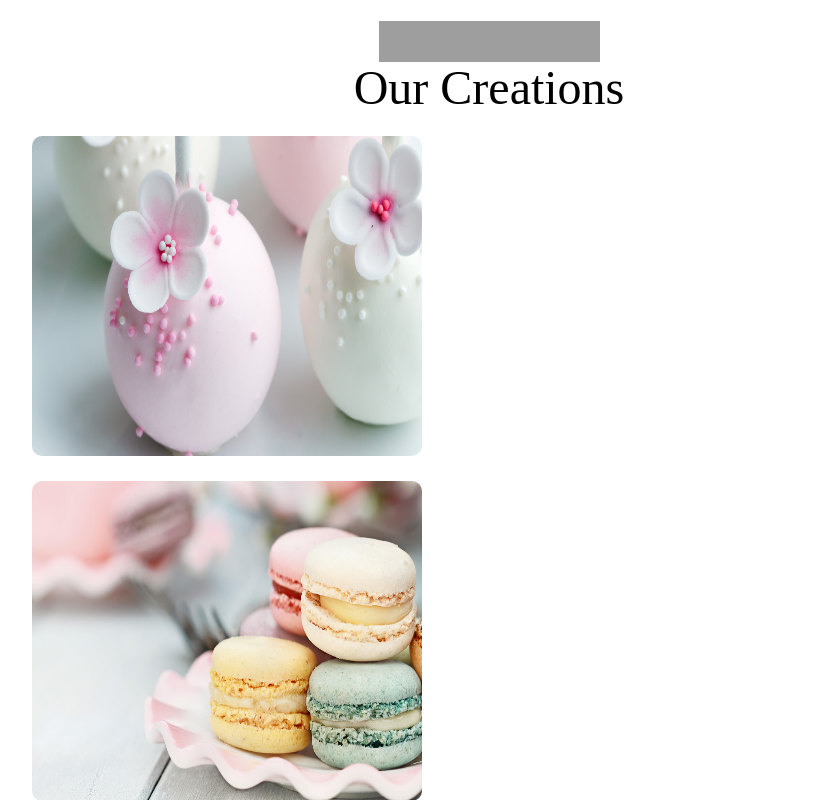
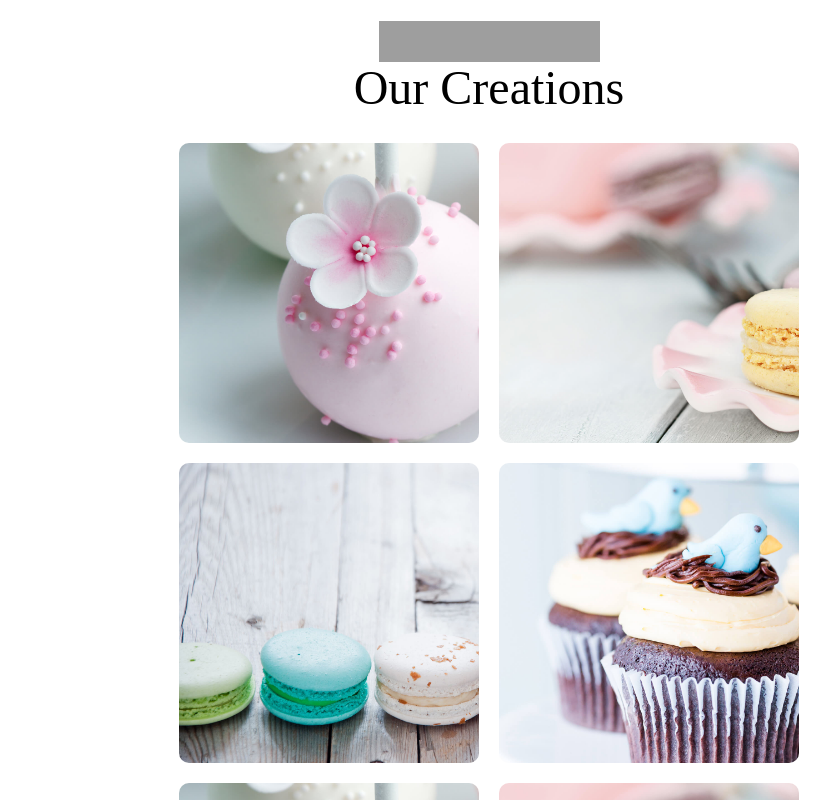
Before and after one commit to prithvi60/Cakery, a React (Create React App) app: page / in a window 1280 px wide. Shown: the part 1940-2740 px from the top of the page, without its empty margins (151-981 px from the left). Built offline with nearby package versions, Linux system fonts and the light colour scheme; grey boxes are pictures that could not be loaded; a web font is replaced by a local one.

Commit message:
Creation component fix

```diff
--- a/src/App.css
+++ b/src/App.css
@@ -534,8 +534,43 @@ background: #FFFFFF;
     height: auto;
     transform: translateY(-284px);
     overflow: hidden;
+    padding: 0 200px;
 }
-.show-grid{
+
+.creation{
+    position: relative;
+    width: 300px;
+    height: 300px;
+    border-radius: 10px;
+    margin: 10px;    background-size: cover;
+}
+.creation_wrapper{
+    display: flex;
+    flex-wrap: wrap;justify-content: center;
+}
+.creation:hover .creation-hover{
+    opacity: 1;
+}
+.creation-hover{
+    position: absolute;
+    opacity: 0;
+    transition: all 500ms ease-in-out;
+width: 100%;
+height: 100%;
+    border-radius: 10px;
+}
+.creation-hover p{
+    position: absolute;
+    top: 50%;
+    left: 50%;    margin: 0;
+
+    transform: translate(-50%,-50%);
+}
+.hover-img{
+    width: 100%;
+    object-fit: cover;
+}
+/* .show-grid{
     display: grid;
     margin-left: 10px;
     margin-right: 10px;
@@ -550,7 +585,6 @@ background: #FFFFFF;
    max-height:390px;
    width: auto;
    height: 320px;
-   /* margin-left: 10px; */
 }
 .invisible{
     z-index: 100;
@@ -570,7 +604,7 @@ background: #FFFFFF;
 .show-inside img{
     transform: translate(45px,0px);
 
- }
+ }  */
  /* Contenttwo */
 .cont-containertwo{
     display: flex;
--- a/src/Components/Creation.js
+++ b/src/Components/Creation.js
@@ -1,74 +1,91 @@
-import React,{useState} from 'react'
-import  SplImg from "../images/divider_4.png"
+// import React,{useState} from 'react'
+// import  SplImg from "../images/divider_4.png"
 
-import  Pic1 from "../images/bg1.jpg"
-import  Pic2 from "../images/bg2.jpg"
-import  Pic3 from "../images/bg3.jpg"
-import  Pic4  from "../images/bg4.jpg"
+// import  Pic1 from "../images/bg1.jpg"
+// import  Pic2 from "../images/bg2.jpg"
+// import  Pic3 from "../images/bg3.jpg"
+// import  Pic4  from "../images/bg4.jpg"
 
+// import  PicBg  from "../images/slider_bg_1.png"
+
+// export default function Creation() {
+//     return (
+//         <div className="show-container">
+//         <img className="header-img"src={SplImg} alt="heading"/>
+//         <p className="header">Our Creations</p>
+//         <ImageShow/>
+//         </div>
+//     )
+// }
+
+// function ImageShow(){
+//     const [open, setOpen] = useState(
+//        { btn1: false}, { btn2: false}, { btn3: false}, { btn4: false},
+//         )
+//     const [item,setItem] = useState(0)
+//     const [id,setId] = useState(0)
+//     return(
+//         <div className="show-grid">
+
+//        <span>
+//         <button id="1" className="invisible" onClick={()=>{setOpen(!open.btn1);setItem(1);setId(1)}}>
+//         <img className="show-img"src={Pic1} alt="heading" />
+//         </button>
+//         {id === 1 &&<ImageDetails open={open} item={item}/>}
+//         </span>
+
+//         <span>
+//         <button id="2" className="invisible" onClick={()=>{setOpen(!open.btn2);setItem(2);setId(2)}}>
+//         <img className="show-img"src={Pic2} alt="heading"/>
+//         </button>
+//         {id === 2 &&<ImageDetails open={open} item={item}/>}
+//         </span>
+
+//         <span>
+//         <button id="3" className="invisible" onClick={()=>{setOpen(!open.btn3);setItem(3);setId(3)}}>
+//         <img className="show-img"src={Pic3} alt="heading"/>
+//         </button>
+//         {id === 3 &&<ImageDetails open={open} item={item}/>}
+//         </span>
+
+//         <span>
+//         <button id="4" className="invisible" onClick={()=>{setOpen(!open.btn4);setItem(4);setId(4)}}>
+//         <img className="show-img"src={Pic4} alt="heading"/>
+//         </button>
+//         {id === 4 &&<ImageDetails open={open} item={item}/>}
+//         </span>
+//         </div>
+//     )
+// }
+
+// function ImageDetails({open,item}){
+// if(open) return(
+// <div className="show-inside">
+//      {console.log(open)}
+//     <img className="show-img"src={PicBg} alt="heading"/>
+//     { item === 1 && <p>Loren ipsum dolor 1</p>}
+//     { item === 2 && <p>Loren ipsum dolor 2</p>}
+//     { item === 3 && <p>Loren ipsum dolor 3</p>}
+//     { item === 4 && <p>Loren ipsum dolor 4</p>}
+// </div>
+//     );
+// else return null;
+
+// }
+
+
+
+import React from 'react'
 import  PicBg  from "../images/slider_bg_1.png"
 
-export default function Creation() {
+export default function Creation(props) {
+    const {text,img}=props
     return (
-        <div className="show-container">
-        <img className="header-img"src={SplImg} alt="heading"/>
-        <p className="header">Our Creations</p>
-        <ImageShow/>
+        <div className="creation" style={{backgroundImage: `url("${img}")`}}>
+            <div className='creation-hover'>
+                <img src={PicBg} className="hover-img" />
+                <p>{text}</p>
+            </div>
         </div>
     )
 }
-
-function ImageShow(){
-    const [open, setOpen] = useState(
-       { btn1: false}, { btn2: false}, { btn3: false}, { btn4: false},
-        )
-    const [item,setItem] = useState(0)
-    const [id,setId] = useState(0)
-    return(
-        <div className="show-grid">
-
-       <span>
-        <button id="1" className="invisible" onClick={()=>{setOpen(!open.btn1);setItem(1);setId(1)}}>
-        <img className="show-img"src={Pic1} alt="heading" />
-        </button>
-        {id === 1 &&<ImageDetails open={open} item={item}/>}
-        </span>
-
-        <span>
-        <button id="2" className="invisible" onClick={()=>{setOpen(!open.btn2);setItem(2);setId(2)}}>
-        <img className="show-img"src={Pic2} alt="heading"/>
-        </button>
-        {id === 2 &&<ImageDetails open={open} item={item}/>}
-        </span>
-
-        <span>
-        <button id="3" className="invisible" onClick={()=>{setOpen(!open.btn3);setItem(3);setId(3)}}>
-        <img className="show-img"src={Pic3} alt="heading"/>
-        </button>
-        {id === 3 &&<ImageDetails open={open} item={item}/>}
-        </span>
-
-        <span>
-        <button id="4" className="invisible" onClick={()=>{setOpen(!open.btn4);setItem(4);setId(4)}}>
-        <img className="show-img"src={Pic4} alt="heading"/>
-        </button>
-        {id === 4 &&<ImageDetails open={open} item={item}/>}
-        </span>
-        </div>
-    )
-}
-
-function ImageDetails({open,item}){
-if(open) return(
-<div className="show-inside">
-     {console.log(open)}
-    <img className="show-img"src={PicBg} alt="heading"/>
-    { item === 1 && <p>Loren ipsum dolor 1</p>}
-    { item === 2 && <p>Loren ipsum dolor 2</p>}
-    { item === 3 && <p>Loren ipsum dolor 3</p>}
-    { item === 4 && <p>Loren ipsum dolor 4</p>}
-</div>
-    );
-else return null;
-
-}
--- a/src/Views/HomePage.js
+++ b/src/Views/HomePage.js
@@ -22,11 +22,50 @@ import  Desk1 from "../images/desk_01.png"
 import  Desk2  from "../images/desk_02.png"
 import  Desk3  from "../images/desk_03.png"
 
+
+import  Pic1 from "../images/bg1.jpg"
+import  Pic2 from "../images/bg2.jpg"
+import  Pic3 from "../images/bg3.jpg"
+import  Pic4  from "../images/bg4.jpg"
 // import  HeaderBg1 from "../icons/headerbg.jpg"
 // import  HeaderBg2 from "../icons/headerbg2.jpg"
 
 
 export default function HomePage() {
+  const [crationArr, setCrationArr] = useState([
+    {
+      img:Pic1,
+      text:"ABC"
+    },
+    {
+      img:Pic2,
+      text:"PQR"
+    },
+    {
+      img:Pic3,
+      text:"PQR"
+    },
+    {
+      img:Pic4,
+      text:"PQR"
+    },
+    {
+      img:Pic1,
+      text:"ABC"
+    },
+    {
+      img:Pic2,
+      text:"PQR"
+    },
+    {
+      img:Pic3,
+      text:"PQR"
+    },
+    {
+      img:Pic4,
+      text:"PQR"
+    },
+  ])
     return (
         <>
 {/* components */}
@@ -43,8 +82,18 @@ export default function HomePage() {
 
         <Specality/>
         <Content/>
-        <Creation/>
+        <div className="show-container">
+        <img className="header-img"src={SplImg} alt="heading"/>
+        <p className="header">Our Creations</p>
+        <div className='creation_wrapper'>
+              {crationArr.map((item,index)=><Creation key={index}
+              text={item.text}
+              img={item.img}/>)}
+            </div>
+        {/* <ImageShow/> */}
+        </div>
         <ContentTwo/>
+        {/* <Creation/> */}
         <div className="rep-container">
             <img className="header-img"src={SplImg} alt="headimg"/>
             <h1>Recipies For You</h1>
@@ -55,6 +104,7 @@ export default function HomePage() {
             <br/>
             <br/>
             <h1>Client Says</h1>
+
 
             <ImageCarouselOne/>
             <div>
```
